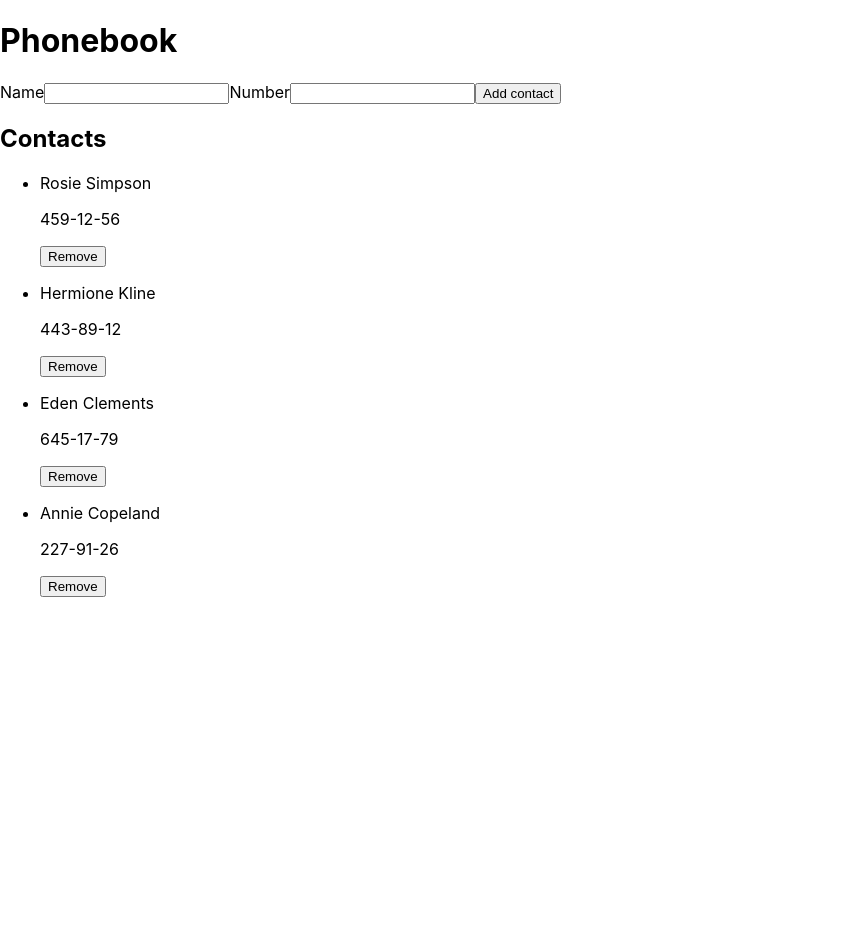
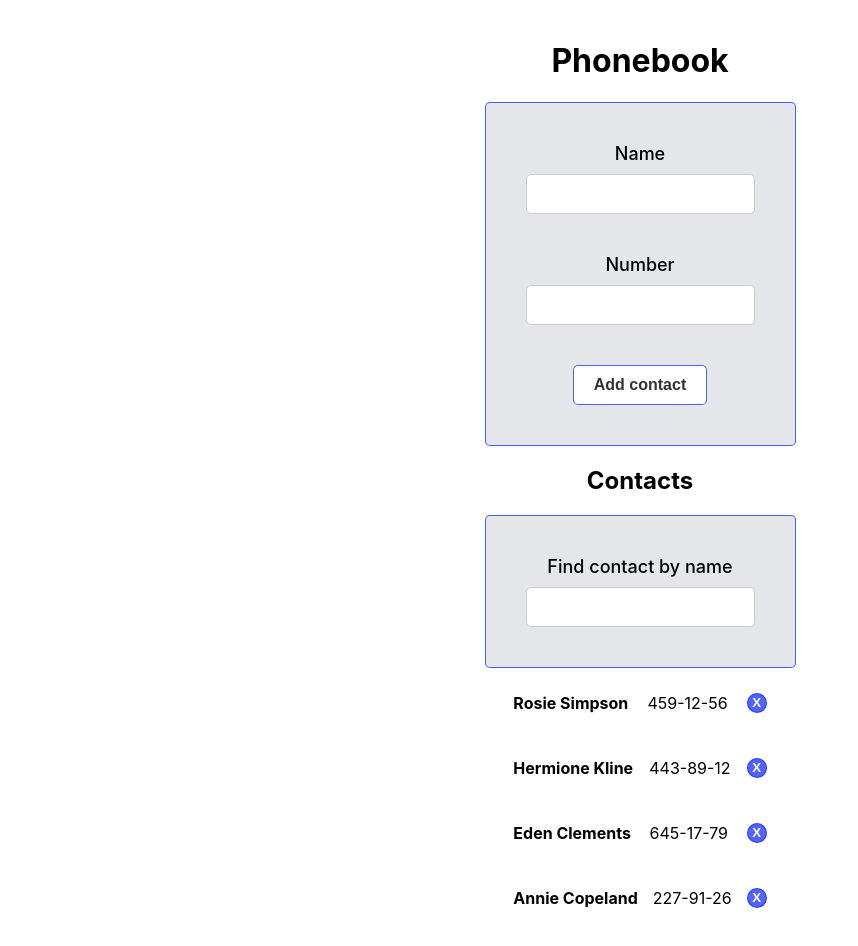
Before and after one commit to OlenaMrn/goit-react-hw-02-phonebook, a React (Create React App) app: page / in a window 1280 px wide. Shown: the whole page, without its empty margins (0-858 px from the left). Before the commit the page ends 800 px from the top, so only its background shows below. Built offline with nearby package versions, Linux system fonts and the light colour scheme.

Commit message:
add Filtres and styles

```diff
--- a/src/components/App.jsx
+++ b/src/components/App.jsx
@@ -1,8 +1,11 @@
-// import { nanoid } from 'nanoid';
+import { nanoid } from 'nanoid';
 
 import { ContactForm } from './ContactForm/ContactForm';
 import { Component } from 'react';
 import { ContactList } from './ContactList/ContactList';
+import { Filter } from './Filter/Filter';
+
+import css from './App.module.css';
 
 export class App extends Component {
   state = {
@@ -15,25 +18,64 @@ export class App extends Component {
     filter: '',
     name: '',
     number: '',
+
   };
 
-  formSubmitHandler = data => {
-    console.log(data);
+  addContact = ({ name, number }) => {
+    const isContactExists = this.state.contacts.some(
+      contact =>
+        contact.name.toLowerCase() === name.toLowerCase() &&
+        contact.number === number
+    );
+
+    if (isContactExists) {
+      alert(`${name} is already in contacts`);
+      return;
+    }
+
+    const newContact = {
+      id: nanoid(),
+      name,
+      number,
+    };
+
+    this.setState(prevState => ({
+      contacts: [...prevState.contacts, newContact],
+    }));
   };
 
-  removeContact = (contactId) => {
-    this.setState((prevState => ({contacts: prevState.contacts.filter (contact => contact.id !== contactId),})) );
-  }
+  removeContact = contactId => {
+    this.setState(prevState => ({
+      contacts: prevState.contacts.filter(contact => contact.id !== contactId),
+    }));
+  };
+
+  changeFilter = event => {
+    this.setState({ filter: event.currentTarget.value.toLowerCase() });
+  };
 
   render() {
-    const { contacts } = this.state;
+    const { contacts, filter } = this.state;
+
+    const normalizedFilter = filter.toLowerCase();
+    const filteredContacts = contacts.filter(contact =>
+      contact.name.toLowerCase().includes(normalizedFilter)
+    );
 
     return (
-      <div>
-        <h1>Phonebook</h1>
-        <ContactForm onSubmit={this.formSubmitHandler} />
-        <h2>Contacts</h2>
-        <ContactList contacts={contacts} onRemoveContact={this.removeContact} />
+      <div className={css.container}>
+        <h1 className={css.sectionTitel}>Phonebook</h1>
+        <ContactForm onSubmit={this.addContact} />
+        <h2 className={css.sectionTitel}>Contacts</h2>
+        <Filter filter={filter} onChange={this.changeFilter} />
+        {filteredContacts.length > 0 ? (
+          <ContactList
+            contacts={filteredContacts}
+            onRemoveContact={this.removeContact}
+          />
+        ) : (
+          <p>Contact with such name was not found</p>
+        )}
       </div>
     );
   }
--- /dev/null
+++ b/src/components/App.module.css
@@ -0,0 +1,15 @@
+.container {
+    display: flex;
+    flex-direction: column;
+    align-items: center;
+    text-align: center;
+  max-width: 500px;
+  margin: auto;
+  padding: 20px;
+}
+
+.sectionTitle {
+  font-size: 24px;
+  font-weight: bold;
+  margin-bottom: 20px;
+}
--- a/src/components/ContactForm/ContactForm.jsx
+++ b/src/components/ContactForm/ContactForm.jsx
@@ -1,5 +1,7 @@
 import { Component } from 'react';
 import PropTypes from 'prop-types';
+import css from './ContactForm.module.css';
+
 
 export class ContactForm extends Component {
   state = {
@@ -24,9 +26,13 @@ export class ContactForm extends Component {
 
   render() {
     return (
-      <form onSubmit={this.handleSubmit}>
-        <label htmlFor="name">Name</label>
+      <div className= {css.wrap}>
+        <form className={css.form} onSubmit={this.handleSubmit}>
+          <label className={css.label} htmlFor="name">
+            Name
+          </label>
           <input
+            className={css.input}
             type="text"
             value={this.state.name}
             onChange={this.handleChange}
@@ -35,8 +41,11 @@ export class ContactForm extends Component {
             title="Name may contain only letters, apostrophe, dash and spaces. For example Adrian, Jacob Mercer, Charles de Batz de Castelmore d'Artagnan"
             required
           />
-        <label htmlFor="number">Number</label>
+          <label className={css.label} htmlFor="number">
+            Number
+          </label>
           <input
+            className={css.input}
             type="tel"
             value={this.state.number}
             onChange={this.handleChange}
@@ -45,13 +54,16 @@ export class ContactForm extends Component {
             title="Phone number must be digits and can contain spaces, dashes, parentheses and can start with +"
             required
           />
-        <button type="submit">Add contact</button>
+          <button className={css.button} type="submit">
+            Add contact
+          </button>
         </form>
+      </div>
     );
   }
 }
 
 
 ContactForm.propTypes = {
-   addContact: PropTypes.func.isRequired,
+  onSubmit: PropTypes.func.isRequired,
 };
--- a/src/components/ContactForm/ContactForm.module.css
+++ b/src/components/ContactForm/ContactForm.module.css
@@ -0,0 +1,49 @@
+.wrap {
+    background-color: rgb(229, 230, 233);
+    padding: 40px;
+    border-radius: 5px;
+    border: 1px solid rgba(24, 46, 248, 0.75);
+   }
+
+
+.form {
+  display: flex;
+  flex-direction: column;
+  align-items: center;
+
+}
+
+.label {
+  font-size: 18px;
+  font-weight: 500;
+  margin-bottom: 10px;
+}
+
+.input {
+  padding: 10px;
+  font-size: 16px;
+  border-radius: 5px;
+  border: 1px solid #ccc;
+  margin-bottom: 40px;
+}
+
+.button {
+  padding: 10px 20px;
+  font-size: 16px;
+  font-weight: bold;
+  border-radius: 5px;
+  border: none;
+  background-color: #fff;
+  border: 1px solid rgba(24, 46, 248, 0.75);
+  color: #333;
+  cursor: pointer;
+  transition: all 0.3s ease;
+}
+
+
+
+.button:hover {
+  background-color: rgba(24, 46, 248, 0.75);
+  color: white;
+  box-shadow: 3px 3px 3px 0px rgba(24, 46, 248, 0.5);
+}
--- a/src/components/ContactList/ContactList.jsx
+++ b/src/components/ContactList/ContactList.jsx
@@ -1,13 +1,19 @@
 import React from 'react';
+import css from './ContactList.module.css';
 
 export const ContactList = ({ contacts, onRemoveContact }) => {
   return (
-    <ul>
+    <ul className={css.list}>
       {contacts.map(contact => (
-        <li key={contact.id}>
-          <p>{contact.name}</p>
-          <p>{contact.number}</p>
-          <button onClick={() => onRemoveContact(contact.id)}>Remove</button>
+        <li className={css.item} key={contact.id}>
+          <p className={css.contact_name}>{contact.name}</p>
+          <p className={css.contact_number}>{contact.number}</p>
+          <button
+            className={css.button}
+            onClick={() => onRemoveContact(contact.id)}
+          >
+            X
+          </button>
         </li>
       ))}
     </ul>
--- a/src/components/ContactList/ContactList.module.css
+++ b/src/components/ContactList/ContactList.module.css
@@ -0,0 +1,59 @@
+.list {
+  margin: 0;
+  padding: 0;
+  list-style: none;
+}
+
+.item {
+  display: flex;
+  justify-content: space-between;
+  align-items: center;
+  margin-bottom: 10px;
+  padding: 10px;
+
+}
+
+
+
+.button {
+  background-color: rgba(24, 46, 248, 0.75);
+  border: 1px solid rgba(24, 46, 248, 0.75);
+  cursor: pointer;
+  border-radius: 100%;
+  width: 20px;
+  height: 20px;
+  padding: 0;
+  text-align: center;
+font-weight: bold;
+  color: white;
+  margin-top: 15px;
+  transition: color 0.2s ease;
+}
+
+.button:hover {
+    color:black;
+    background-color: white;
+    border: 1px solid rgba(24, 46, 248, 0.75);
+ box-shadow: 3px 3px 3px 0px rgba(24, 46, 248, 0.5);
+}
+
+.contact_name {
+    font-weight: bold;
+    margin-top: 15px;
+    margin-right: 15px;
+    margin-bottom: 0;
+
+}
+
+.contact_number {
+
+    margin-top: 15px;
+    margin-right: 15px;
+    margin-bottom: 0;
+
+}
+
+p {
+  margin: 0;
+  padding: 0;
+}
--- a/src/components/Filter/Filter.jsx
+++ b/src/components/Filter/Filter.jsx
@@ -0,0 +1,22 @@
+import React from "react";
+import css from './Filter.module.css';
+
+export const Filter = ({ onChange, filter }) => {
+    return (
+      <div className={css.wrap}>
+        <label className={css.label} htmlFor="Find">
+          Find contact by name{' '}
+        </label>
+        <input
+          className={css.input}
+          type="text"
+          value={filter}
+          onChange={onChange}
+          name="filter"
+          pattern="^[a-zA-Zа-яА-Я]+(([' -][a-zA-Zа-яА-Я ])?[a-zA-Zа-яА-Я]*)*$"
+          title="Name may contain only letters, apostrophe, dash and spaces. For example Adrian, Jacob Mercer, Charles de Batz de Castelmore d'Artagnan"
+          required
+        />
+      </div>
+    );
+};
--- a/src/components/Filter/Filter.module.css
+++ b/src/components/Filter/Filter.module.css
@@ -0,0 +1,28 @@
+
+
+.wrap {
+    background-color: rgb(229, 230, 233);
+    padding: 40px;
+    border-radius: 5px;
+    border: 1px solid rgba(24, 46, 248, 0.75);
+    display: flex;
+  flex-direction: column;
+  align-items: center;
+
+   }
+
+
+
+.label {
+  font-size: 18px;
+  font-weight: 500;
+  margin-bottom: 10px;
+}
+
+.input {
+  padding: 10px;
+  font-size: 16px;
+  border-radius: 5px;
+  border: 1px solid #ccc;
+
+}
```
Lines whose indentation alone changed are shown as unchanged.
